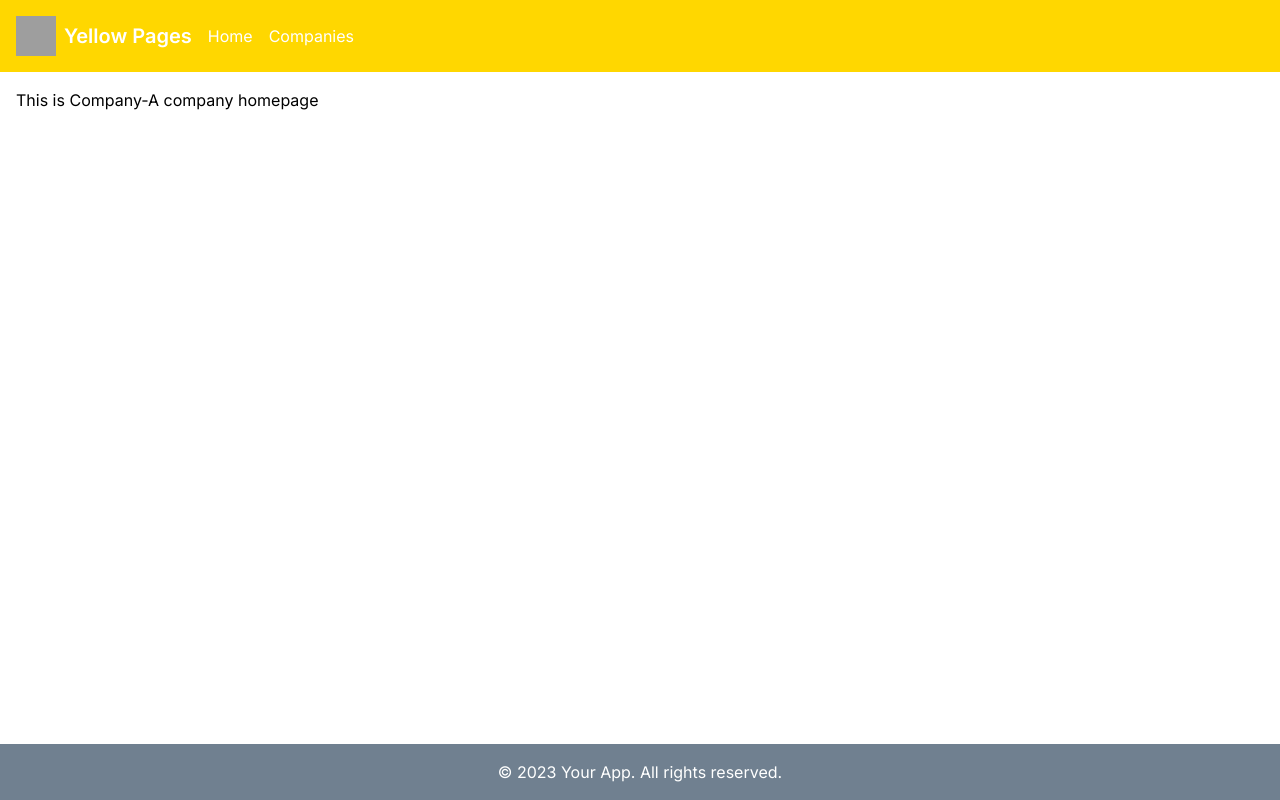
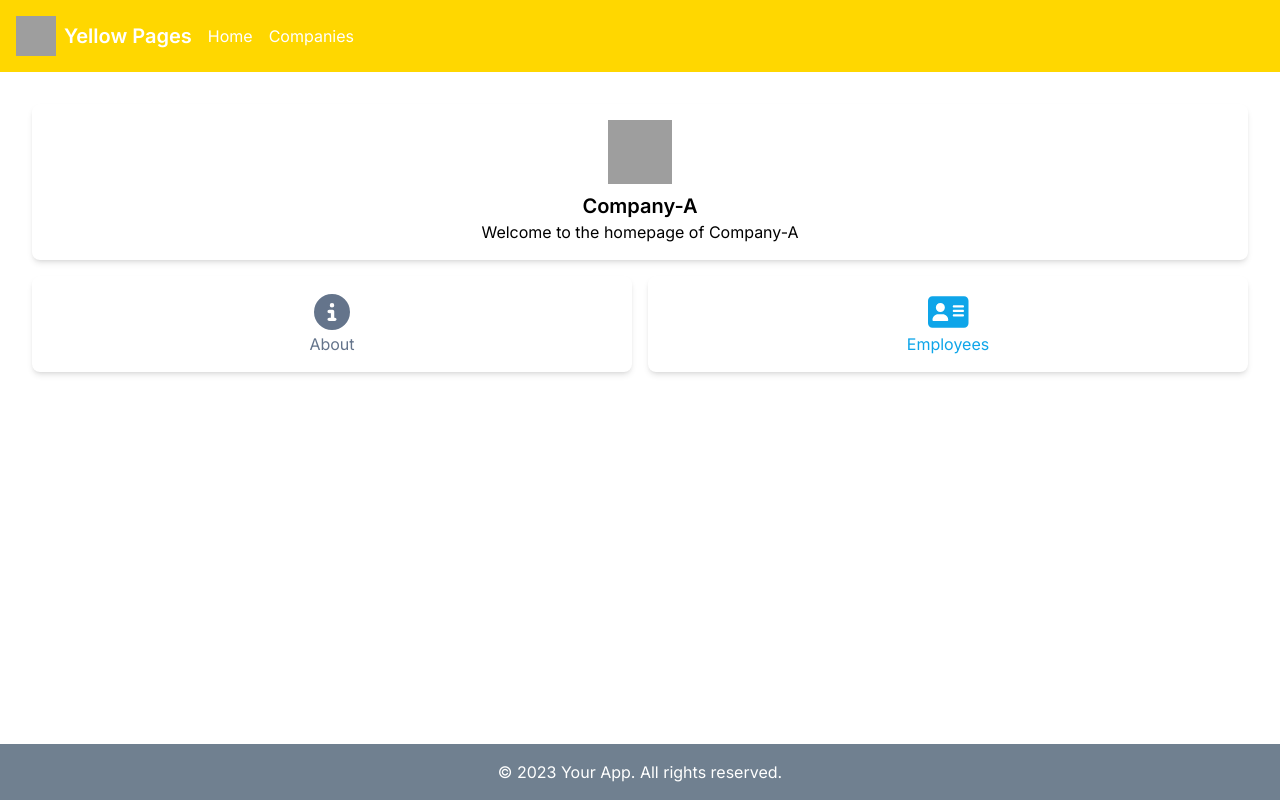
Before and after one commit to Samadmemon991/Next-js, a Next.js app: page /companies/Company-A in a window 1280 px wide. Built offline with nearby package versions, Linux system fonts and the light colour scheme; grey boxes are pictures that could not be loaded.

Commit message:
company homepage and about page completed

```diff
--- a/package.json
+++ b/package.json
@@ -9,6 +9,9 @@
     "lint": "next lint"
   },
   "dependencies": {
+    "@fortawesome/fontawesome-svg-core": "^6.4.2",
+    "@fortawesome/free-solid-svg-icons": "^6.4.2",
+    "@fortawesome/react-fontawesome": "^0.2.0",
     "@types/node": "20.6.4",
     "@types/react": "18.2.22",
     "@types/react-dom": "18.2.7",
--- a/src/app/companies/[company]/about/page.tsx
+++ b/src/app/companies/[company]/about/page.tsx
@@ -1,7 +1,16 @@
-'use client'
-import { useParams } from 'next/navigation';
 
-export default function about() {
-    const param = useParams();
-    return <p>This is about page of the {param.company} company </p>
-}
+
+export default function about({ params }: { params: { company: string } }) {
+    const company = params.company;
+    return (
+        <div>
+          <h1 className="text-3xl font-bold mb-4">About Page of {company}</h1>
+          <p className="text-lg">
+            Lorem ipsum dolor sit amet, consectetur adipiscing elit. Nullam et eleifend ex.
+            Phasellus facilisis metus eget nibh egestas, vel feugiat dolor congue. Integer
+            at tristique neque. Nullam vel ligula vel neque ullamcorper venenatis vel at ligula.
+            Morbi eu hendrerit quam. Nulla facilisi.
+          </p>
+        </div>
+      );
+    }
--- a/src/app/companies/[company]/page.tsx
+++ b/src/app/companies/[company]/page.tsx
@@ -1,6 +1,53 @@
-'use client'
-import { useParams } from 'next/navigation'
-export default function company() {
-const param  = useParams();
-    return <p>This is {param.company} company homepage</p>;
-}
+import { FontAwesomeIcon } from '@fortawesome/react-fontawesome';
+import { faAddressCard, faCircleInfo, faCoffee } from '@fortawesome/free-solid-svg-icons';
+import Link from 'next/link';
+
+
+
+export default function company({ params }: { params: { company: string } }) {
+    const company = params.company;
+
+
+
+    const companyData = {
+        id: company as string,
+        name: company,
+        logoSrc: '/company-logo.png',
+    };
+
+
+    return (
+        <div className="container mx-auto p-4">
+            <div className="bg-white p-4 rounded-lg shadow-md mb-4">
+                <img
+                    src={companyData.logoSrc}
+                    alt={`${companyData.name} Logo`}
+                    className="w-16 h-16 mx-auto mb-2"
+                />
+                <h2 className="text-xl font-semibold text-center">{companyData.name}</h2>
+                <p className="text-center">Welcome to the homepage of {companyData.name}</p>
+            </div>
+
+            <div className="grid grid-cols-2 gap-4">
+                <div className="bg-white p-4 rounded-lg shadow-md text-center text-slate-500">
+                    <Link href={`/companies/${company}/about`}>
+                        <div className="text-4xl">
+                        <FontAwesomeIcon icon={faCircleInfo} />
+                        </div>
+                        <p>About</p>
+                    </Link>
+                </div>
+
+                <div className="bg-white p-4 rounded-lg shadow-md text-center text-sky-500">
+                    <Link href={`/companies/${company}/employees`}>
+                        <div className="text-4xl">
+                            <FontAwesomeIcon icon={faAddressCard} />
+                        </div>
+                        <p>Employees</p>
+
+                    </Link>
+                </div>
+            </div>
+        </div>
+    );
+};
--- a/src/app/layout.tsx
+++ b/src/app/layout.tsx
@@ -3,6 +3,10 @@ import type { Metadata } from 'next'
 import { Inter } from 'next/font/google'
 import Header from './components/Header'
 import Footer from './components/Footer'
+import { config } from '@fortawesome/fontawesome-svg-core'
+import '@fortawesome/fontawesome-svg-core/styles.css'
+config.autoAddCss = false
+
 
 const inter = Inter({ subsets: ['latin'] })
 
```
Also changed, not shown: 1 other file (tests, documents, lock files or other folders).
